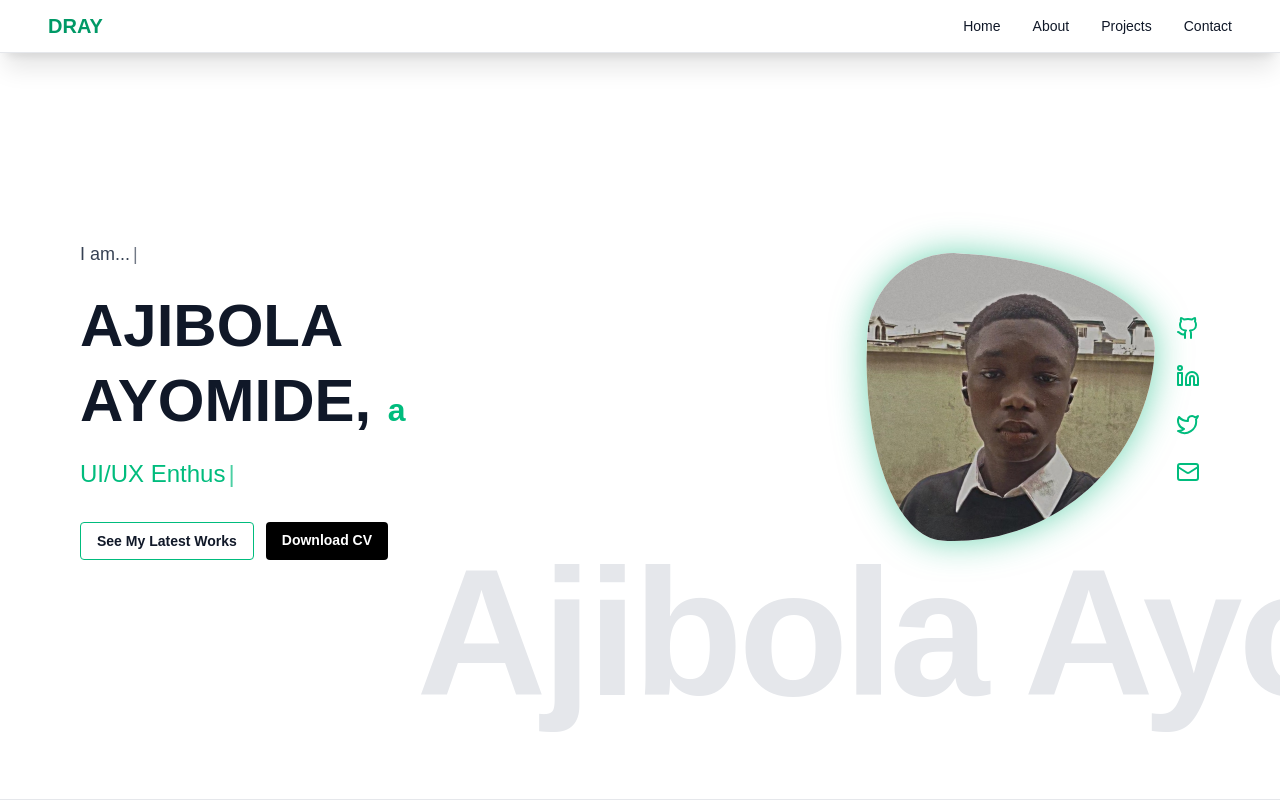
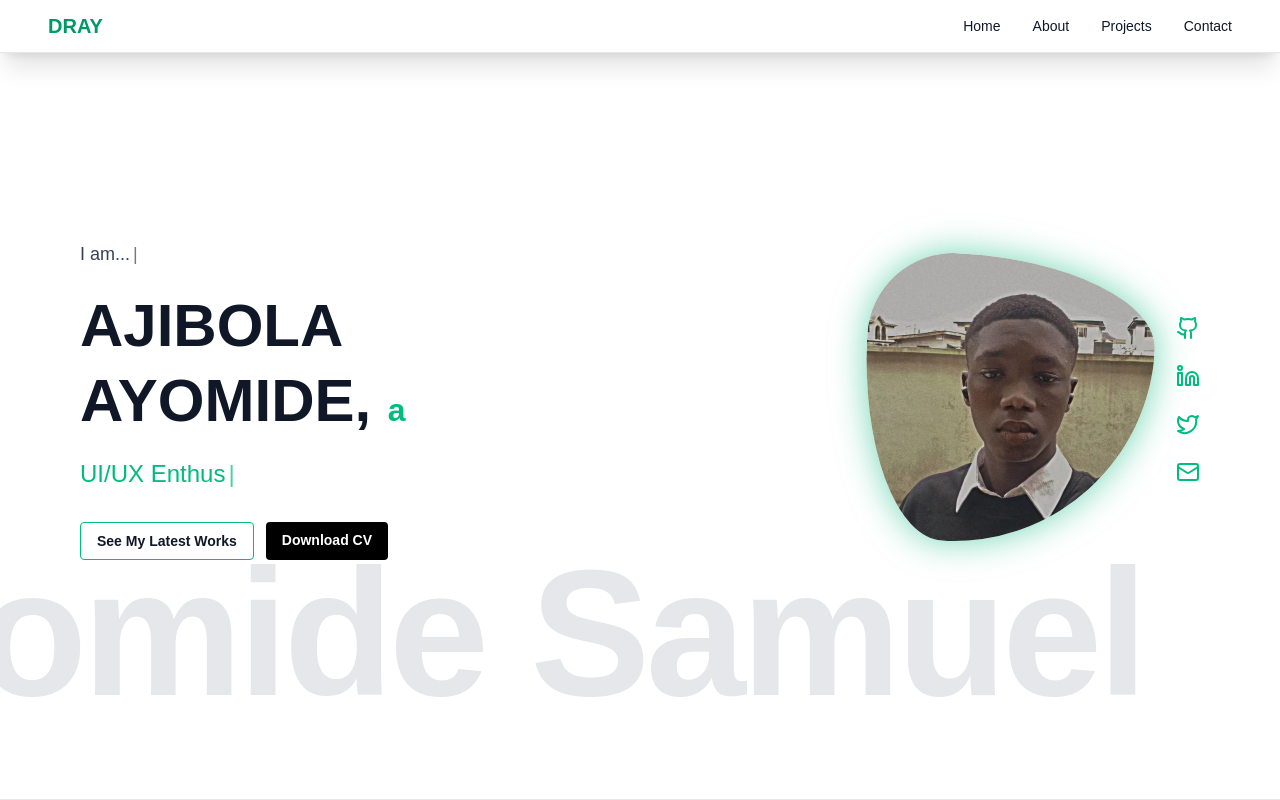
Before and after one commit to Dray-bot/my-portfolio, a Next.js app: page / in a window 1280 px wide. Shown: the top 800 px of the page. Built offline with nearby package versions, Linux system fonts and the light colour scheme.

Commit message:
fix: adjust z-index for Navbar and update Hero component's background text animation

```diff
--- a/src/app/page.js
+++ b/src/app/page.js
@@ -8,7 +8,7 @@ import Contact from "@/components/Contact";
 import Footer from "@/components/Footer";
 export default function Home() {
   return (
-    <main>
+    <main className="overflow-x-hidden">
       <Preloader />
       <CustomCursor />
       <Hero />
--- a/src/components/Hero.js
+++ b/src/components/Hero.js
@@ -22,17 +22,19 @@ const Hero = () => {
   }, [])
 
   return (
-    <section className="relative min-h-screen bg-white dark:bg-[#0f172a00] text-gray-800 dark:text-gray-300 flex flex-col justify-center max-w-screen box-border px-4 sm:px-6 md:px-12 lg:px-20 overflow-hidden">
+    <section className="relative min-h-screen bg-white dark:bg-[#0f172a00] text-gray-800 dark:text-gray-300 flex flex-col justify-center max-w-screen box-border px-4 sm:px-6 md:px-12 lg:px-20 overflow-hidden z">
 
       {/* BACKGROUND MOVING TEXT */}
       <motion.div
-        className="absolute bottom-6 sm:bottom-8 left-0 w-[250%] sm:w-[200%] md:w-[150%] lg:w-[120%] text-center z-0 select-none pointer-events-none"
-        initial={{ x: '100%' }}
-        animate={{ x: '-100%' }}
+        className="absolute bottom-12 sm:bottom-8 left-0 w-[250%] sm:w-[200%] md:w-[150%] lg:w-[120%] text-center z-0 select-none pointer-events-none"
+        animate={{
+          x: ['70%', '-50%', '-55%', '0%', '5%', '-90%', '-200%']
+        }}
         transition={{
-          duration: 18, // Speed up a little
+          duration: 20, // Speed up a little
+          times: [0, 0.4, 0.5, 0.8, 0.9, 1],
           repeat: Infinity,
-          ease: 'linear',
+          ease: 'easeInOut',
         }}
       >
         <h1 className="text-[150px] sm:text-[110px] md:text-[140px] lg:text-[180px] font-bold text-gray-200 dark:text-white/10 whitespace-nowrap tracking-tight">
--- a/src/components/Navbar.js
+++ b/src/components/Navbar.js
@@ -62,7 +62,7 @@ export default function Navbar() {
             animate={{ y: 0 }}
             exit={{ y: '100%' }}
             transition={{ type: 'spring', stiffness: 300, damping: 30 }}
-            className="fixed bottom-[3.5rem] left-0 w-full max-h-[calc(100vh-3.5rem)] bg-white dark:bg-[#111] text-gray-900 dark:text-white rounded-t-2xl z-[999] md:hidden overflow-auto"
+            className="fixed bottom-[3.5rem] left-0 w-full max-h-[calc(100vh-3.5rem)] bg-white dark:bg-[#111] text-gray-900 dark:text-white rounded-t-2xl z-[9999] md:hidden overflow-auto"
           >
             <div className="max-w-7xl mx-auto w-full px-4 sm:px-6 pt-6 pb-4">
               <div className="grid grid-cols-2 gap-3 sm:gap-4">
```
